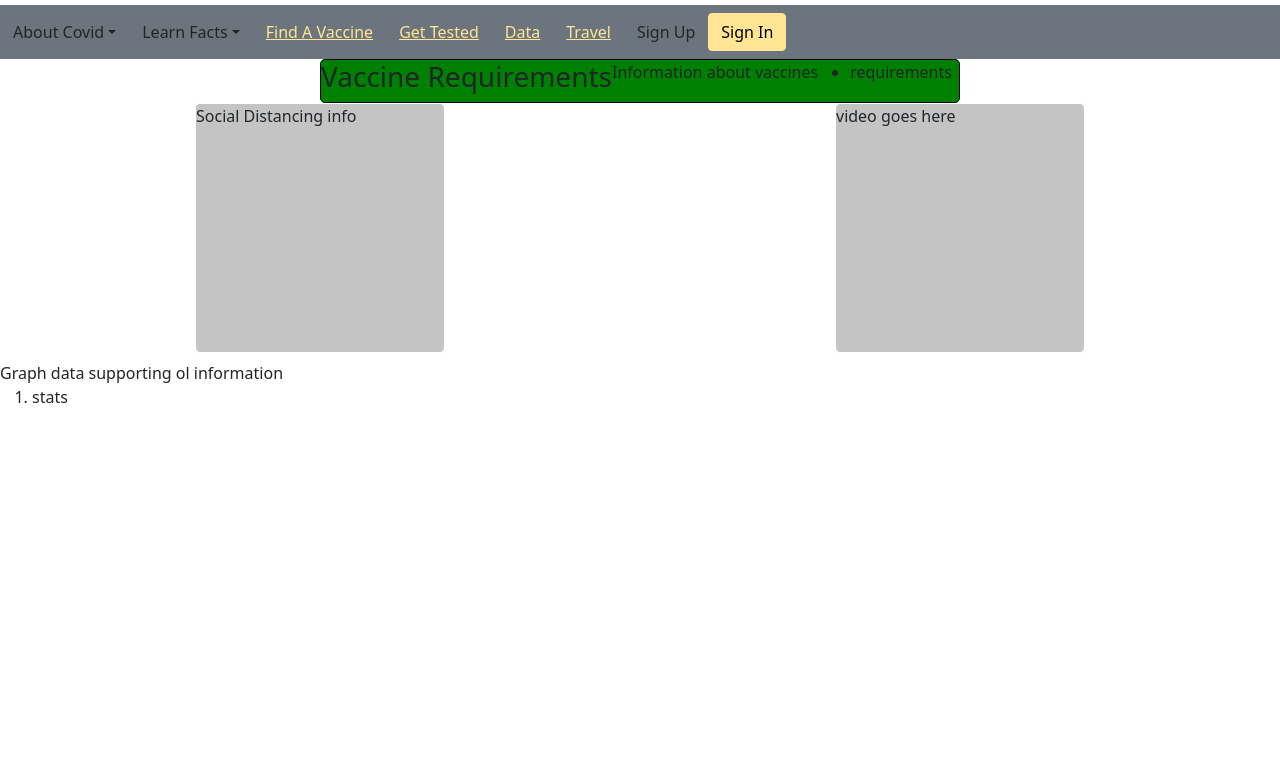
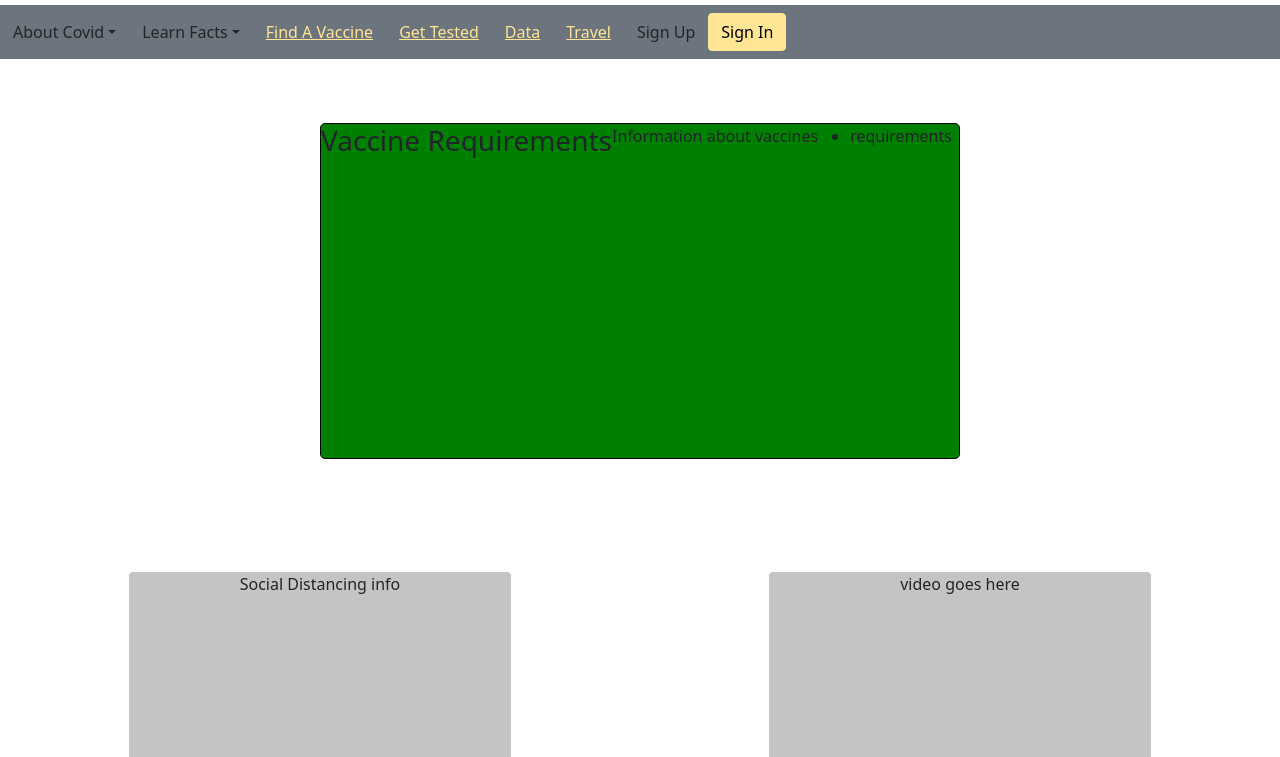
Before and after one commit to Lunar-Wranglers/CovidParents-client, a Gatsby site: page / in a window 1280 px wide. Shown: the part 43-800 px from the top of the page. Built offline with nearby package versions, Linux system fonts and the light colour scheme; Gatsby itself is replaced by a stand-in of ours.

Commit message:
Defined the styling for the index page

```diff
--- a/src/stylesheets/stylesheet.scss
+++ b/src/stylesheets/stylesheet.scss
@@ -10,9 +10,17 @@
   display: flex;
 }
 
+.homePage {
+  display: flex;
+  flex-direction: column;
+  justify-content: space-evenly;
+}
+
 .topguard {
   display: flex;
   justify-content: center;
+  height: 40vmax;
+  padding-top: 5%;
 }
 
 #vacReq {
@@ -27,24 +35,16 @@
 
 .midguard {
   justify-content: space-evenly;
-  padding: 10% 0 0 0;
 }
 
-#sdi {
-  width: 250px;
-  height: 250px;
-  margin: auto;
+.humit {
+  display: flex;
+  justify-content: space-evenly;
+  width: 30vmax;
+  height: 30vmax;
   background: #C4C4C4;
   border: 1px solid #ffffff;
   box-sizing: border-box;
   border-radius: 5px;
+  margin: auto;
 }
-#videoPlayer {
-  width: 250px;
-  height: 250px;
-  margin: auto;
-  background: #C4C4C4;
-  border: 1px solid #ffffff;
-  box-sizing: border-box;
-  border-radius: 5px;
-}
```
